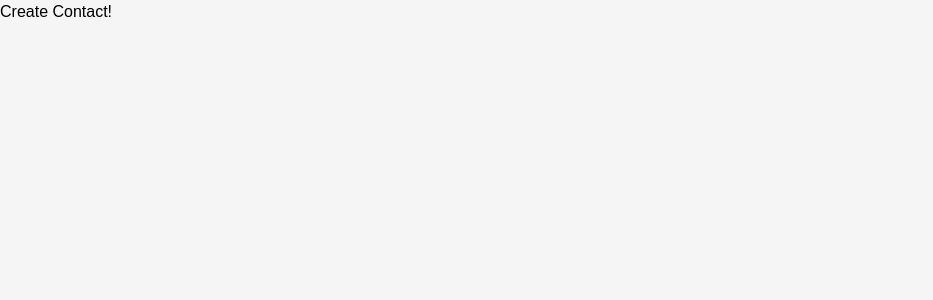
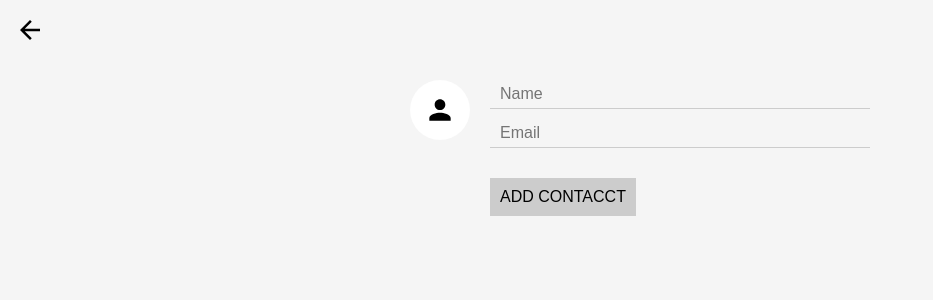
Before and after one commit to dsax64/react-nanodegree, a React (Create React App) app in the folder contacts/: page /create in a window 1280 px wide. Shown: the top 300 px of the page, without its empty margins (0-933 px from the left). Built offline with nearby package versions, Linux system fonts and the light colour scheme; no server answers.

Commit message:
Add create contact functionality

```diff
--- a/contacts/package.json
+++ b/contacts/package.json
@@ -4,6 +4,7 @@
   "private": true,
   "dependencies": {
     "escape-string-regexp": "^1.0.5",
+    "form-serialize": "^0.7.2",
     "prop-types": "^15.6.0",
     "react": "^16.2.0",
     "react-dom": "^16.2.0",
--- a/contacts/src/App.js
+++ b/contacts/src/App.js
@@ -22,6 +22,14 @@
         ContactsAPI.remove(contact)
     };
 
+    createContact = (contact) => {
+        ContactsAPI.create(contact).then( contact => {
+            this.setState( state => ({
+                contact: state.contacts.concat([ contact ])
+            }))
+        })
+    }
+
     render() {
         return (
             <div className="app">
@@ -31,7 +39,14 @@
                         contacts={this.state.contacts}
                     />
                 )}/>
-                <Route path="/create" component={CreateContact}/>
+                <Route path="/create" render={({ history }) => (
+                    <CreateContact
+                        onCreateContact={(contact) => {
+                            this.createContact(contact)
+                            history.push('/')
+                        }}
+                    />
+                )}/>
             </div>
         )
     }
--- a/contacts/src/CreateContact.js
+++ b/contacts/src/CreateContact.js
@@ -1,9 +1,32 @@
 import React, { Component } from 'react'
+import { Link } from 'react-router-dom'
+import ImageInput from "./ImageInput";
+import serializeForm from 'form-serialize'
 
 class CreateContact extends Component {
+    handleSubmit = (e) => {
+        e.preventDefault()
+        const values = serializeForm(e.target, { hash: true })
+        this.props.onCreateContact(values);
+    }
+
     render () {
         return (
-            <div>Create Contact!</div>
+            <div>
+                <Link className="close-create-contact" to="/">Close</Link>
+                <form onSubmit={this.handleSubmit} className="create-contact-form">
+                    <ImageInput
+                        className="create-contact-avatar-input"
+                        name="avatarURL"
+                        maxHeight={64}
+                    />
+                    <div className="create-contact-details">
+                        <input type="text" name="name" placeholder="Name"/>
+                        <input type="text" name="email" placeholder="Email"/>
+                        <button>Add Contacct</button>
+                    </div>
+                </form>
+            </div>
         )
     }
 }
```
Also changed, not shown: 1 other file (tests, documents, lock files or other folders).
